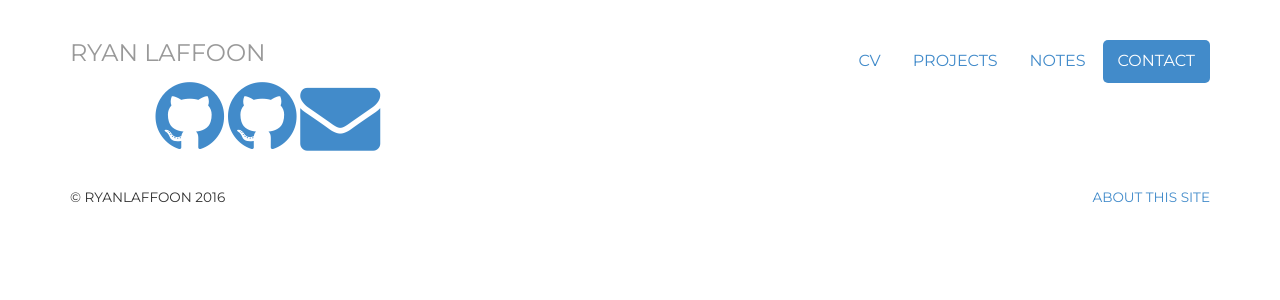
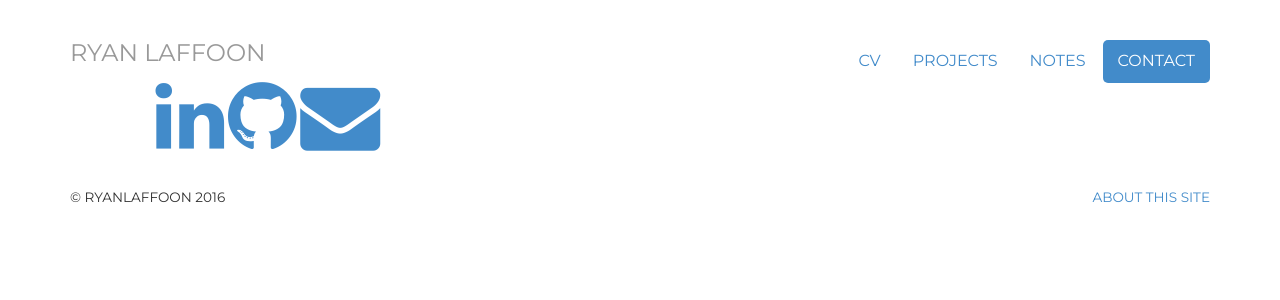
Before and after one commit to ryanlaffoon/ryanlaffoon.github.io, a Jekyll site: the page built from contact/index.html, in a window 1280 px wide. Shown: the top 300 px of the page. Built offline with Jekyll 4.4.1, drawn with Linux system fonts in a browser that asks for light colours.

Commit message:
Update index.html

```diff
--- a/contact/index.html
+++ b/contact/index.html
@@ -8,7 +8,7 @@ contact: active
 description: Contact information for Ryan Laffoon, A Developer and Musician living and working in Seattle.
 ---
 <div class="contact">
-    <a href="http://www.linkedin.com/in/ryan-laffoon/"><i class="fa fa-github fa-5x"></i></a>
+    <a href="http://www.linkedin.com/in/ryan-laffoon/"><i class="fa fa-linkedin fa-5x"></i></a>
     <a href="http://github.com/ryanlaffoon"><i class="fa fa-github fa-5x"></i></a>
     <a href="mailto:ryan_laffoon@msn.com"><i class="fa fa-envelope fa-5x"></i></a>
 </div>
```
